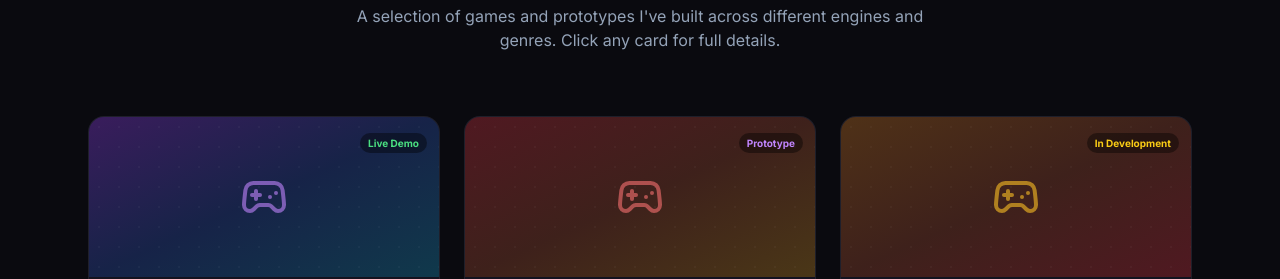
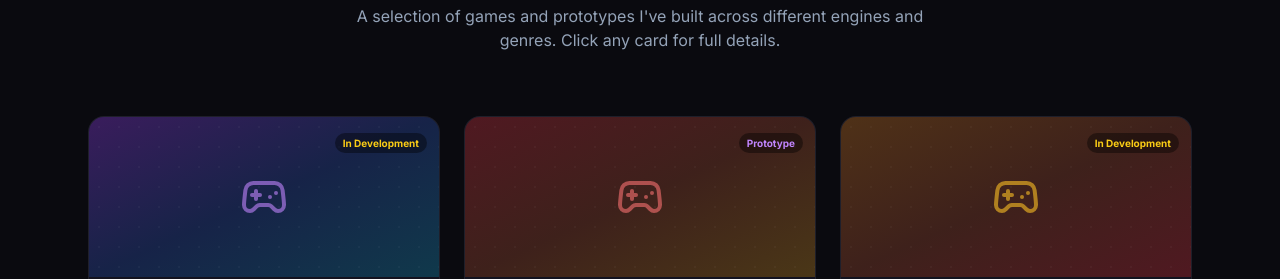
Before and after one commit to iyaseamandla-pixel/game-dev-portfolio, a React (Vite) app: page / in a window 1280 px wide. Shown: the part 2300-2579 px from the top of the page. Built offline with nearby package versions, Linux system fonts and the light colour scheme.

Commit message:
Update Nebula Drift status to In Development with real GitHub repo

```diff
--- a/src/App.jsx
+++ b/src/App.jsx
@@ -40,8 +40,8 @@ function App() {
       shortDesc: 'A 2D space exploration roguelike built in Godot 4 with procedural galaxy generation and shader-based nebula visuals.',
       description: 'Nebula Drift is a roguelike space exploration game where players pilot a ship through procedurally generated galaxies. Each run is unique — star systems, enemy factions, and resource distribution are all generated from seeded noise algorithms. The game features a custom GLSL shader pipeline for real-time nebula rendering, a dynamic faction warfare system, and permadeath progression.',
       tech: ['Godot 4', 'GDScript', 'GLSL', 'Procedural Generation'],
-      status: 'Live Demo',
-      year: '2024',
+      status: 'In Development',
+      year: '2026',
       role: 'Solo Developer',
       features: ['Procedural galaxy generation using simplex noise', 'Real-time GLSL nebula & starfield shaders', 'Dynamic faction AI with territory control', 'Roguelike permadeath with meta-progression', 'Custom pixel-art space station interiors'],
       challenges: 'Building a deterministic procedural galaxy that felt organic while keeping generation fast enough for web exports. Solved by layering multiple noise octaves with domain warping.',
```
